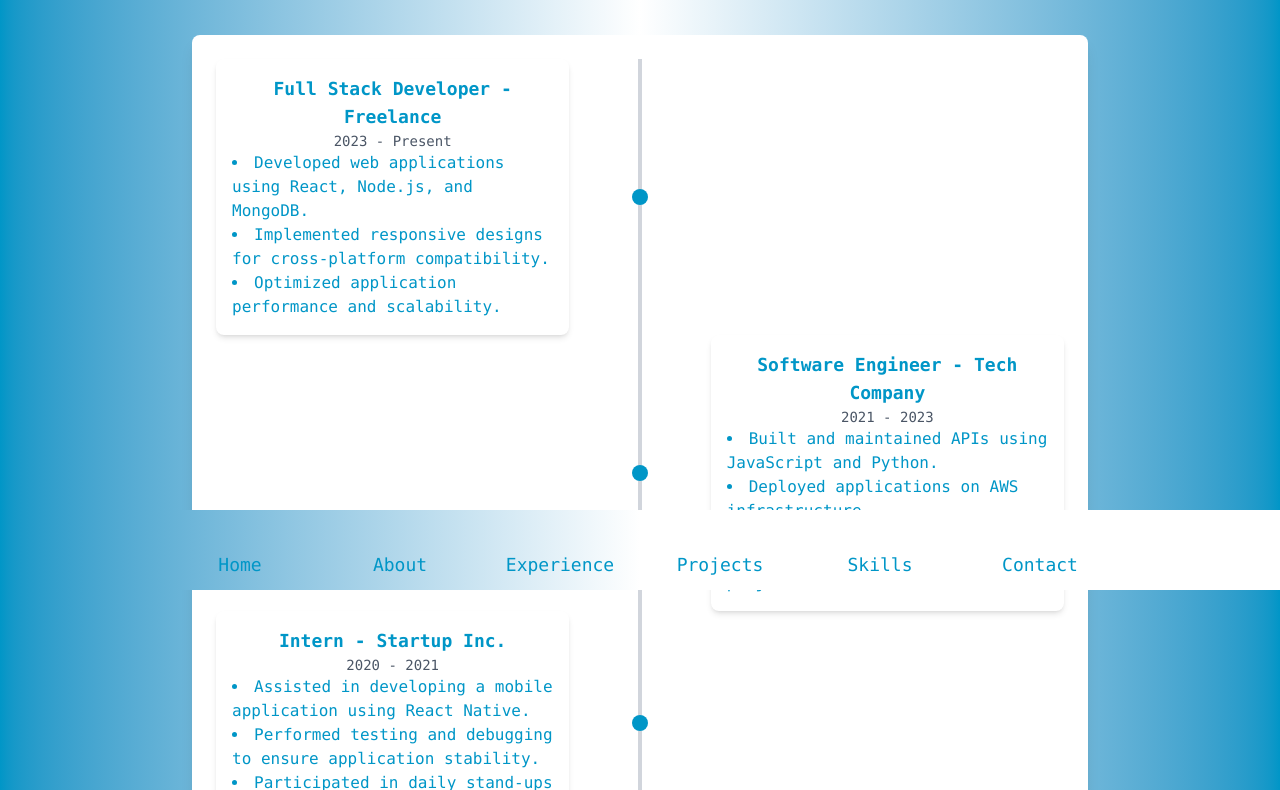
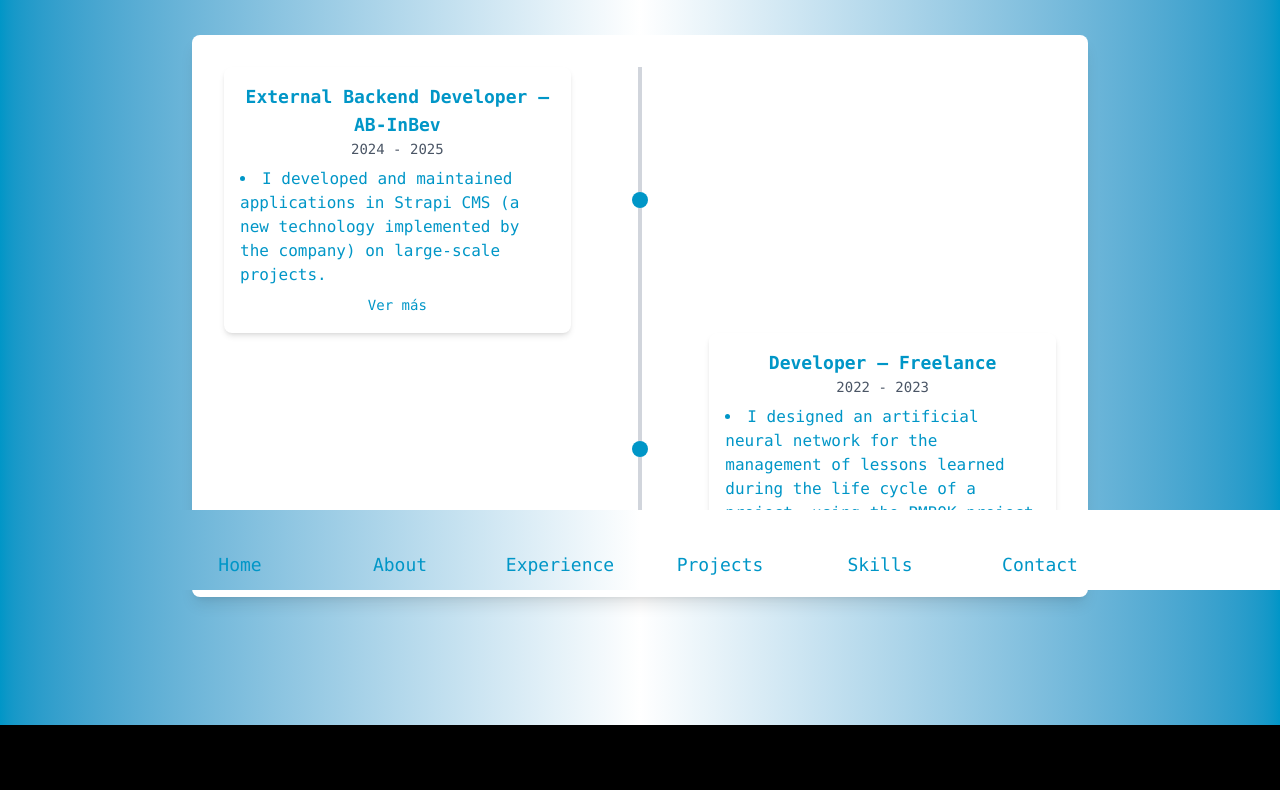
Before and after one commit to JuanchiFranco/portfolio, an Astro site: page /experience in a window 1280 px wide. Shown: the part 210-1000 px from the top of the page. After the commit the page ends 935 px from the top, so only its background shows below. Built offline with nearby package versions, Linux system fonts and the light colour scheme; Astro itself is replaced by a stand-in of ours; some icons are missing.

Commit message:
Experience component added

```diff
--- a/src/components/ExperienceSection.astro
+++ b/src/components/ExperienceSection.astro
@@ -1,55 +1,49 @@
 ---
+// src/pages/experiencia.astro
+import JobItem from './JobFunctions.jsx';
+
 const jobs = [
     {
-        name: 'Full Stack Developer',
-        company: 'Freelance',
-        date: '2023 - Present',
+        name: 'External Backend Developer',
+        company: 'AB-InBev',
+        date: '2024 - 2025',
         description: [
-            'Developed web applications using React, Node.js, and MongoDB.',
-            'Implemented responsive designs for cross-platform compatibility.',
-            'Optimized application performance and scalability.',
+        'I developed and maintained applications in Strapi CMS (a new technology implemented by the company) on large-scale projects.',
+        'I designed and implemented approximately ten custom plugins for Strapi CMS, extending the APIs with features such as advanced filters, frontend component management, report generation, and Excel file uploads.',
+        'I implemented Node.js workers for efficient resource handling when processing bulk uploads and generating daily reports.',
+        'I developed and executed unit tests with Jest and PHPUnit, achieving over 80% coverage.',
+        'I identified and mitigated more than 30 vulnerabilities using Snyk and Apiiro, strengthening the security of internal APIs.',
+        'I led testing workshops for six developers, standardizing test creation and improving code quality.'
         ],
     },
     {
-        name: 'Software Engineer',
-        company: 'Tech Company',
-        date: '2021 - 2023',
+        name: 'Developer',
+        company: 'Freelance',
+        date: '2022 - 2023',
         description: [
-            'Built and maintained APIs using JavaScript and Python.',
-            'Deployed applications on AWS infrastructure.',
-            'Collaborated with cross-functional teams to deliver projects on time.',
-        ],
-    },
-    {
-        name: 'Intern',
-        company: 'Startup Inc.',
-        date: '2020 - 2021',
-        description: [
-            'Assisted in developing a mobile application using React Native.',
-            'Performed testing and debugging to ensure application stability.',
-            'Participated in daily stand-ups and sprint planning meetings.',
+        'I designed an artificial neural network for the management of lessons learned during the life cycle of a project, using the PMBOK project management methodology.',
         ],
     },
 ];
 ---
 
-<section id="contact" class="text-[#0096c7] text-center px-4 py-8 min-h-screen flex-1 overflow-y-auto flex flex-col items-center justify-center sm:px-6 sm:py-10 md:px-8 md:py-12 lg:px-10 lg:py-16 relative mt-16 mb-16">
-    <h1 class="text-[2.5rem] mb-2 font-bold sm:text-[2rem] md:text-[2.5rem] lg:text-[3rem]">My experience</h1>
-    <div class="timeline mt-8 w-full max-w-4xl bg-white shadow-lg rounded-lg p-6 relative">
-        {jobs.map((job, index) => (
-            <div class={`timeline-item mb-0 flex ${index % 2 === 0 ? 'justify-start' : 'justify-end'} relative`}>
-                <div class="timeline-content bg-white shadow-md rounded-lg p-4 w-5/12 relative">
-                    <h2 class="text-lg font-semibold text-center">{job.name} - {job.company}</h2>
-                    <p class="text-sm text-gray-600 text-center">{job.date}</p>
-                    <ul class="text-base list-disc list-inside text-left">
-                        {job.description.map((item) => (
-                            <li>{item}</li>
-                        ))}
-                    </ul>
-                </div>
-                <div class="timeline-marker bg-[#0096c7] w-4 h-4 rounded-full absolute top-1/2 left-1/2 transform -translate-y-1/2 -translate-x-1/2 z-10"></div>
-                <div class={`timeline-line bg-gray-300 w-1 absolute left-1/2 transform -translate-x-1/2 z-0 ${index === jobs.length ? 'h-1/2 bottom-0' : 'h-full top-0'}`}></div>
-            </div>
-        ))}
-    </div>
+<section
+    id="experiencia"
+    class="text-[#0096c7] text-center px-4 py-8 min-h-screen flex-1 overflow-y-auto flex flex-col items-center justify-center sm:px-6 sm:py-10 md:px-8 md:py-12 lg:px-10 lg:py-16 relative mt-16 mb-16"
+>
+        <h1 class="text-[2.5rem] mb-2 font-bold sm:text-[2rem] md:text-[2.5rem] lg:text-[3rem]">
+                My experience
+        </h1>
+        <div class="timeline mt-8 w-full max-w-4xl bg-white shadow-lg rounded-lg p-6 relative sm:p-4 md:p-6 lg:p-8">
+                {jobs.map((job, idx) => (
+                        <JobItem
+                                client:load
+                                key={idx}
+                                job={job}
+                                isEven={idx % 2 === 0}
+                                isLast={idx === jobs.length - 1}
+                                class="mb-6 sm:mb-4 md:mb-6 lg:mb-8"
+                        />
+                ))}
+        </div>
 </section>
--- a/src/components/Footer.astro
+++ b/src/components/Footer.astro
@@ -4,7 +4,7 @@ import { Icon } from 'astro-icon/components'
 const { currentPage } = Astro.props;
 ---
 
-<footer class="bg-gradient-to-r from-[#0096c7] via-white to-white text-[#0096c7] text-center flex-none fixed bottom-0 left-0 w-full" style="height: 80px;">
+<footer class="bg-gradient-to-r from-[#0096c7] via-white to-white text-[#0096c7] text-center flex-none fixed bottom-0 left-0 w-full z-20" style="height: 80px;">
     <nav class="flex justify-center space-x-2 sm:space-x-4 md:space-x-6 lg:space-x-8 items-center h-full flex-wrap">
         <a href="/" class:font-bold={ currentPage === 'home'} class="w-20 sm:w-24 md:w-28 lg:w-32 bg-transparent hover:bg-[#b6b8b9] text-[#0096c7] px-2 sm:px-4 md:px-6 lg:px-8 rounded flex items-center flex-col text-xs sm:text-sm md:text-base lg:text-lg">
             <Icon name="ic:outline-home" class="text-lg sm:text-xl md:text-2xl lg:text-3xl" />
--- /dev/null
+++ b/src/components/JobFunctions.jsx
@@ -0,0 +1,42 @@
+import React, { useState } from 'react';
+
+export default function JobItem({ job, isEven, isLast }) {
+  const [expanded, setExpanded] = useState(false);
+  const itemsToShow = expanded ? job.description.length : 1;
+
+  return (
+    <div
+      className={`timeline-item mb-0 flex ${
+        isEven ? 'justify-start' : 'justify-end'
+      } relative ${isLast ? 'sm:mt-0 mt-4' : ''}`}
+    >
+      <div className="timeline-content bg-white shadow-md hover:shadow-xl transition-shadow rounded-lg p-4 w-full sm:w-8/12 md:w-6/12 lg:w-5/12 relative">
+        <h2 className="text-base sm:text-lg font-semibold text-center">
+          {job.name} – {job.company}
+        </h2>
+        <p className="text-xs sm:text-sm text-gray-600 text-center">{job.date}</p>
+        <ul className="text-sm sm:text-base list-disc list-inside text-left mt-2">
+          {job.description.slice(0, itemsToShow).map((item, i) => (
+            <li key={i}>{item}</li>
+          ))}
+        </ul>
+        {job.description.length > 1 && (
+          <button
+            className="mt-2 text-xs sm:text-sm font-medium text-[#0096c7] hover:underline"
+            onClick={() => setExpanded(!expanded)}
+          >
+            {expanded ? 'Ver menos' : 'Ver más'}
+          </button>
+        )}
+      </div>
+
+      <div className="timeline-marker bg-[#0096c7] w-3 sm:w-4 h-3 sm:h-4 rounded-full absolute top-1/2 left-1/2 transform -translate-y-1/2 -translate-x-1/2 z-20 hidden sm:block" />
+
+      <div
+        className={`timeline-line bg-gray-300 w-1 absolute left-1/2 transform -translate-x-1/2 z-10 ${
+          isLast ? 'h-full bottom-0' : 'h-full top-0'
+        } hidden sm:block`}
+      />
+    </div>
+  );
+}
```
